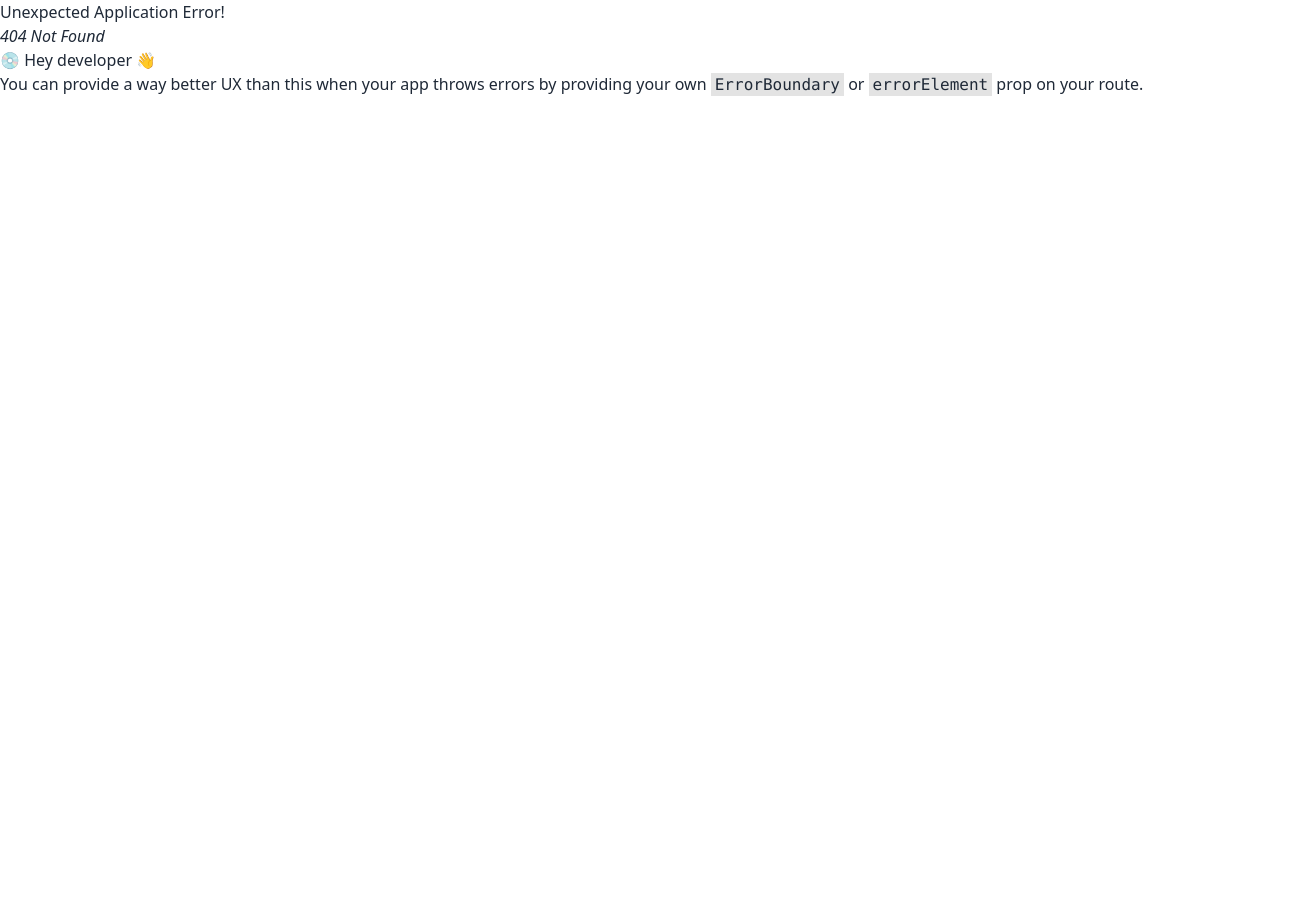
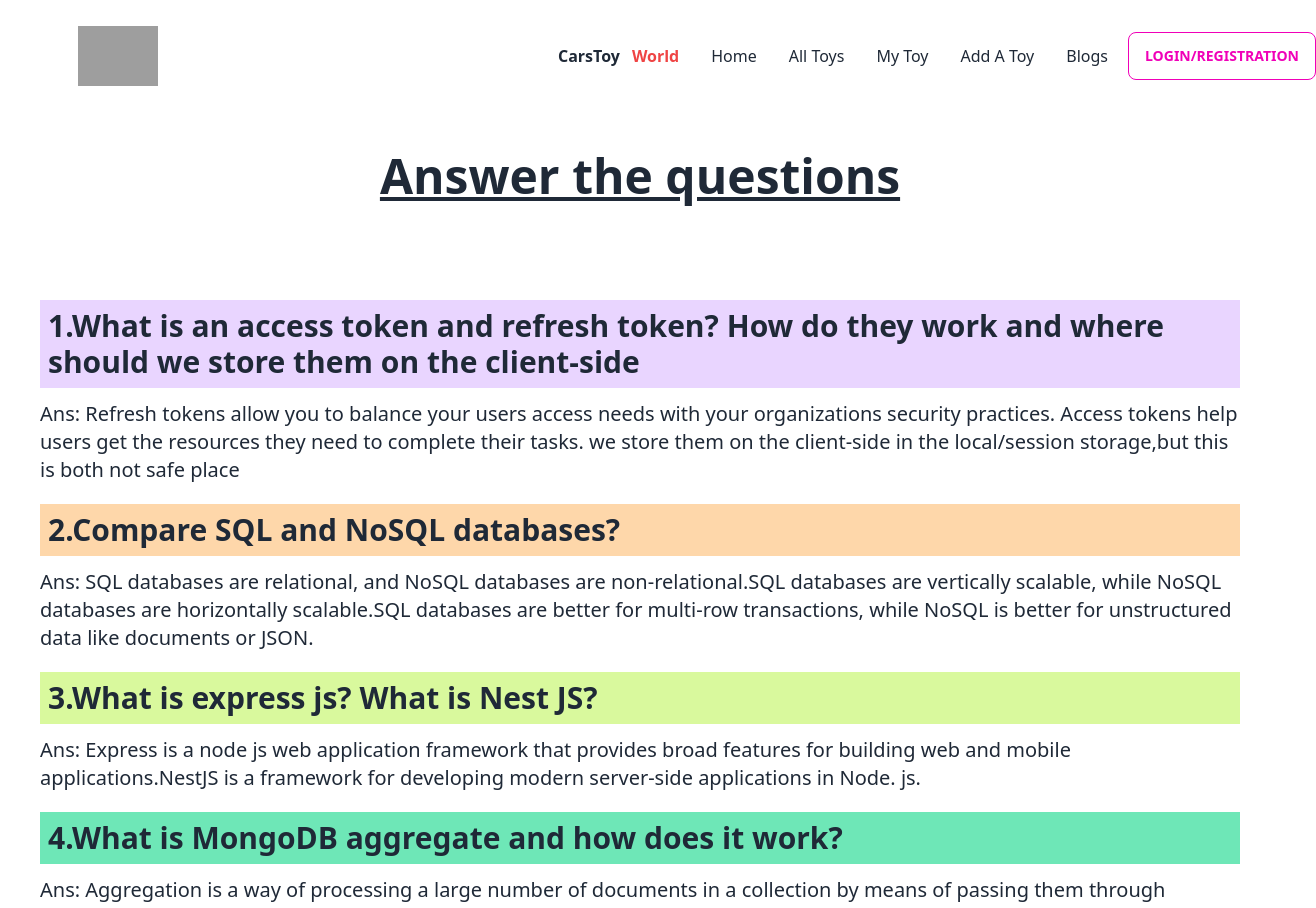
Before and after one commit to IamLikhon1/markect-toy, a React (Vite) app: page /blog in a window 1280 px wide. Before the commit this address had no page. Shown: the top 908 px of the page, 1316 px wide, since content can reach past the window. Before the commit the page ends 800 px from the top, so only its background shows below. Built offline with nearby package versions, Linux system fonts and the light colour scheme; grey boxes are pictures that could not be loaded.

Commit message:
added the blog page

```diff
--- /dev/null
+++ b/src/components/Blog/Blog.jsx
@@ -0,0 +1,24 @@
+
+const Blog = () => {
+    return (
+        <div className="">
+            <div className="text-5xl text-center font-bold underline my-10">Answer the questions</div>
+        <div className="p-10">
+            <h2 className="text-3xl font-semibold bg-purple-200 p-2 mt-5">1.What is an access token and refresh token? How do they work and where should we store them on the client-side</h2>
+            <h4 className="text-xl font-medium mt-3">Ans: Refresh tokens allow you to balance your users access needs with your organizations security practices. Access tokens help users get the resources they need to complete their tasks. we store them on the client-side in the local/session storage,but this is both not safe place</h4>
+
+            <h2 className="text-3xl font-semibold bg-orange-200 p-2 mt-5">2.Compare SQL and NoSQL databases?</h2>
+            <h4 className="text-xl font-medium mt-3">Ans: SQL databases are relational, and NoSQL databases are non-relational.SQL databases are vertically scalable, while NoSQL databases are horizontally scalable.SQL databases are better for multi-row transactions, while NoSQL is better for unstructured data like documents or JSON.</h4>
+
+            <h2 className="text-3xl font-semibold bg-lime-200 p-2 mt-5">3.What is express js? What is Nest JS?</h2>
+            <h4 className="text-xl font-medium mt-3">Ans: Express is a node js web application framework that provides broad features for building web and mobile applications.NestJS is a framework for developing modern server-side applications in Node. js.</h4>
+
+            <h2 className="text-3xl font-semibold bg-emerald-300 p-2 mt-5">4.What is MongoDB aggregate and how does it work?</h2>
+            <h4 className="text-xl font-medium mt-3">Ans:  Aggregation is a way of processing a large number of documents in a collection by means of passing them through different stages.Use  Group values from multiple documents together.</h4>
+        </div>
+
+        </div>
+    );
+};
+
+export default Blog;
--- /dev/null
+++ b/src/components/ErrorPage.jsx
@@ -0,0 +1,25 @@
+import { Link } from "react-router-dom";
+
+const ErrorPage = () => {
+    return (
+        <section className='flex items-center h-screen p-16 bg-gray-100 text-gray-900'>
+          <div className='container flex flex-col items-center justify-center px-5 mx-auto my-8'>
+           <img className='w-96 h-96 ' src="https://img.freepik.com/free-vector/404-error-lost-space-concept-illustration_114360-7891.jpg?w=740&t=st=1684234847~exp=1684235447~hmac=67ee5ecc3e7cab86db5aaa625285411410ef76e961bbf5c475bd8361048d1d15" alt="" />
+        <div>
+        </div>
+
+            <div className='max-w-md text-center mt-5'>
+              <Link
+                to='/'
+                className='px-8 py-3 font-semibold rounded bg-red-200  text-gray-900'
+              >
+                Back to homepage
+              </Link>
+
+            </div>
+          </div>
+        </section>
+      )
+};
+
+export default ErrorPage;
--- a/src/components/Footer/Footer.jsx
+++ b/src/components/Footer/Footer.jsx
@@ -26,7 +26,7 @@ const Footer = () => {
 </footer>
 <footer className="footer px-10 py-4 border-t bg-base-200 text-base-content border-base-300">
   <div className="items-center grid-flow-col">
-  <img className="w-20  md:mr-96" src="https://img.freepik.com/free-vector/sticker-template-with-rocket-rides-fun-fair-isolated_1308-59298.jpg?w=900&t=st=1684339334~exp=1684339934~hmac=6f3406040f516c534e3264a44f975b93aa4236bf0177adf474bc55a69fb0a1c1" alt="" />
+  <img className="w-24  md:mr-96" src="https://img.freepik.com/free-vector/sticker-template-with-rocket-rides-fun-fair-isolated_1308-59298.jpg?w=900&t=st=1684339334~exp=1684339934~hmac=6f3406040f516c534e3264a44f975b93aa4236bf0177adf474bc55a69fb0a1c1" alt="" />
   </div>
   <div className="md:place-self-center md:justify-self-end">
     <div className="grid grid-flow-col gap-4">
--- a/src/components/Header/Header.jsx
+++ b/src/components/Header/Header.jsx
@@ -2,24 +2,28 @@ import { Link } from "react-router-dom";
 
 const Header = () => {
 
-    const navItems=<>
+    const navLits=<>
+
                 <img className="w-20  md:mr-96" src="https://img.freepik.com/free-vector/sticker-template-with-rocket-rides-fun-fair-isolated_1308-59298.jpg?w=900&t=st=1684339334~exp=1684339934~hmac=6f3406040f516c534e3264a44f975b93aa4236bf0177adf474bc55a69fb0a1c1" alt="" />
-                 <li> <Link to='/'>Home</Link> </li>
+
+
+                <li> <Link className="font-semibold" to='/'>CarsToy<span className="text-red-500">World</span></Link> </li>
+                <li> <Link to='/'>Home</Link> </li>
                  <li> <Link to='/'>All Toys</Link> </li>
                  <li> <Link to='/'>My Toy</Link> </li>
                  <li> <Link to='/'>Add A Toy</Link> </li>
-                 <li> <Link to='/'>Blogs</Link> </li>
+                 <li> <Link to='/blog'>Blogs</Link> </li>
 
     </>
     return (
-        <div className="navbar bg-base-100 h-28 mb-5">
+        <div className="navbar bg-base-100 p-10 h-28 mb-5">
         <div className="navbar-start">
           <div className="dropdown">
             <label tabIndex={0} className="btn btn-ghost lg:hidden">
               <svg xmlns="http://www.w3.org/2000/svg" className="h-5 w-5" fill="none" viewBox="0 0 24 24" stroke="currentColor"><path strokeLinecap="round" strokeLinejoin="round" strokeWidth="2" d="M4 6h16M4 12h8m-8 6h16" /></svg>
             </label>
             <ul tabIndex={0} className="menu menu-compact dropdown-content mt-3 p-2 shadow bg-base-100 rounded-box w-52">
-              {navItems}
+              {navLits}
             </ul>
           </div>
           <Link to='/' className="btn btn-ghost normal-case text-xl">
@@ -27,11 +31,11 @@ const Header = () => {
         </div>
         <div className="navbar-center hidden lg:flex">
           <ul className="menu menu-horizontal px-1">
-            {navItems}
+            {navLits}
           </ul>
         </div>
         <div className="navbar-end">
-        <button className="btn btn-outline btn-secondary">Login/Sign Up</button>
+        <button className="btn btn-outline btn-secondary">Login/Registration</button>
         </div>
       </div>
     );
--- a/src/main.jsx
+++ b/src/main.jsx
@@ -7,15 +7,22 @@ import {
 } from "react-router-dom";
 import Main from './Layout/Main.jsx';
 import Home from './components/Home/Home';
+import ErrorPage from './components/ErrorPage';
+import Blog from './components/Blog/Blog';
 
 const router = createBrowserRouter([
   {
     path: "/",
     element:<Main></Main>,
+    errorElement:<ErrorPage></ErrorPage>,
     children:[
       {
         path:'/',
         element:<Home></Home>
+      },
+      {
+        path:'/blog',
+        element:<Blog></Blog>
       }
     ]
   },
```
